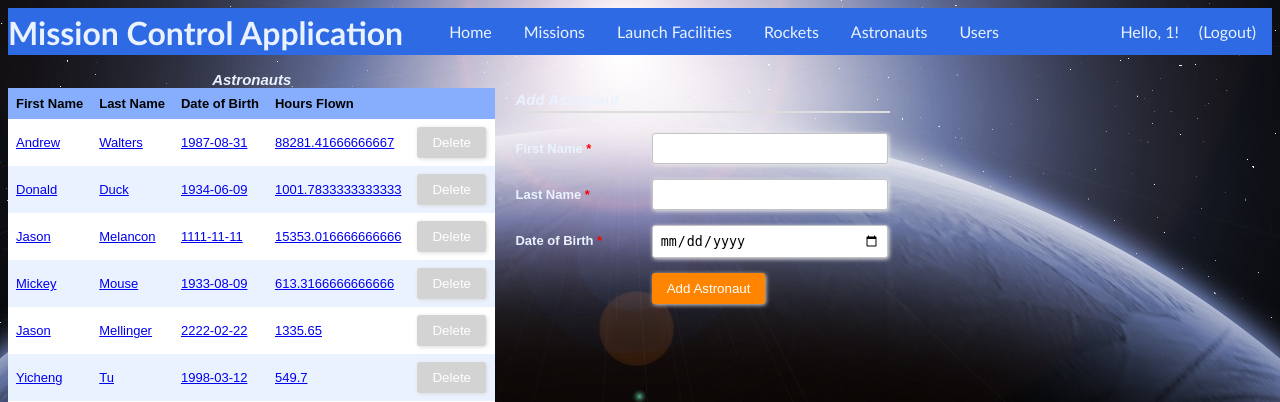
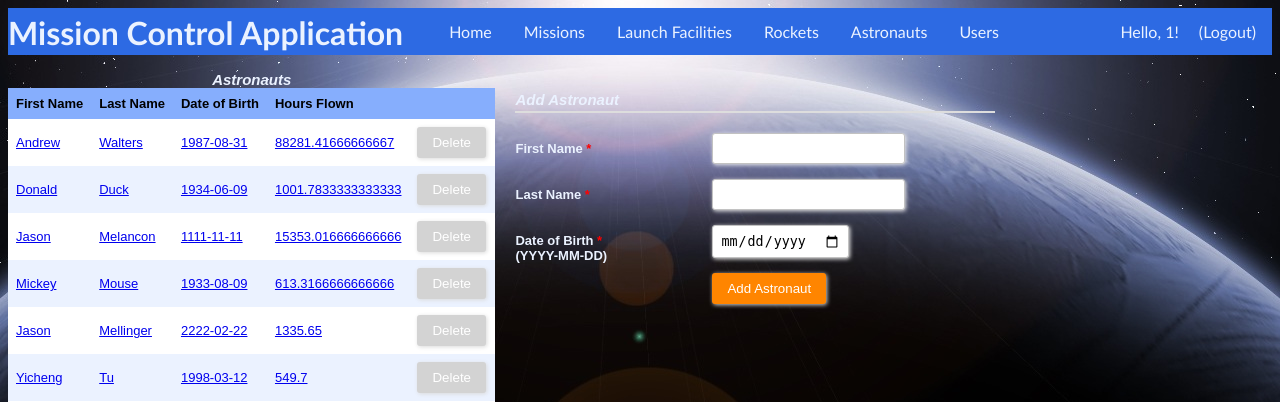
Before and after one commit to blazersand2000/MissionControlApp, a Flask app: page /astronauts in a window 1280 px wide. Shown: the top 402 px of the page. Run offline with Flask 2, Linux system fonts and the light colour scheme; the visitor is signed in with stand-in values (Sample User, id 1); data comes from the database, SQL or seed files in the repository; both versions use the stored data as it was after the commit; some libraries are stand-ins or nearby versions.

Commit message:
- tweaked CSS - added one astronaut not in any mission - added format instructions for entering dates/times

```diff
--- a/static/styles.css
+++ b/static/styles.css
@@ -114,7 +114,7 @@ th
 
 .form-style-2
 {
-	width: 375px;
+	width: 480px;
 	max-width: 650px;
 	padding: 20px 12px 10px 20px;
 	font: 13px Arial, Helvetica, sans-serif;
@@ -136,7 +136,7 @@ th
 }
 .form-style-2 label > span
 {
-	width: 35%;
+	width: 40%;
 	font-weight: bold;
 	float: left;
 	padding-top: 8px;
@@ -153,7 +153,7 @@ th
 }
 .form-style-2 input.input-field
 {
-	width: 63%;
+	/* width: 63%; */
 
 }
 
--- a/templates/macros.html
+++ b/templates/macros.html
@@ -68,9 +68,9 @@
 				{% endfor %}
 				</select></label>
 			{% elif fieldType == 'datetime' %}
-				<label for="{{fieldName}}"><span>{{fieldLabel}} <span class="required">*</span></span><input type="datetime-local" class="input-field" name="{{fieldName}}" id="{{optionalValues[0]}}" onchange="changeEnd()" required></label>
+				<label for="{{fieldName}}"><span>{{fieldLabel}} <span class="required">*</span></br>(YYYY-MM-DDTHH:MM:SS)</span><input type="datetime-local" class="input-field" name="{{fieldName}}" id="{{optionalValues[0]}}" onchange="changeEnd()" required></label>
 			{% elif fieldType == 'date' %}
-				<label for="{{fieldName}}"><span>{{fieldLabel}} <span class="required">*</span></span><input type="date" class="input-field" name="{{fieldName}}" required></label>
+				<label for="{{fieldName}}"><span>{{fieldLabel}} <span class="required">*</span></br>(YYYY-MM-DD)</span><input type="date" class="input-field" name="{{fieldName}}" required></label>
 			{% elif fieldType == 'radio' %}
 				<label for="{{fieldName}}"><span>{{fieldLabel}} <span class="required">*</span></span>
 				{% for id, displayName in optionalValues %}
--- a/templates/main_template.html
+++ b/templates/main_template.html
@@ -13,7 +13,7 @@
 				background-color: black;
 				background-repeat: no-repeat;
 				background-attachment: fixed;
-				background-position: center;
+				background-position: center top -200px;
 				/*background-size: contain;*/
 			}
 		</style>
```
Also changed, not shown: db.sqlite3.
